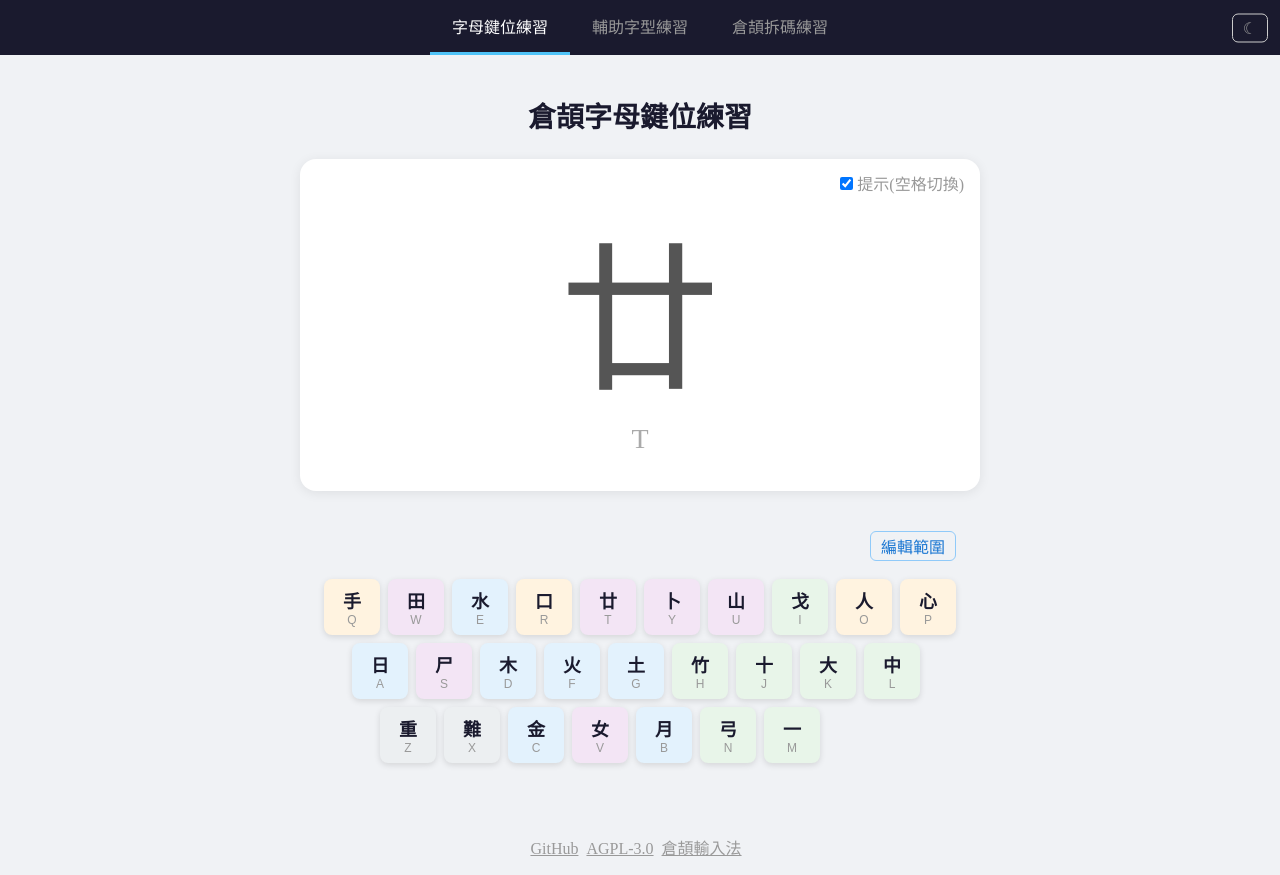
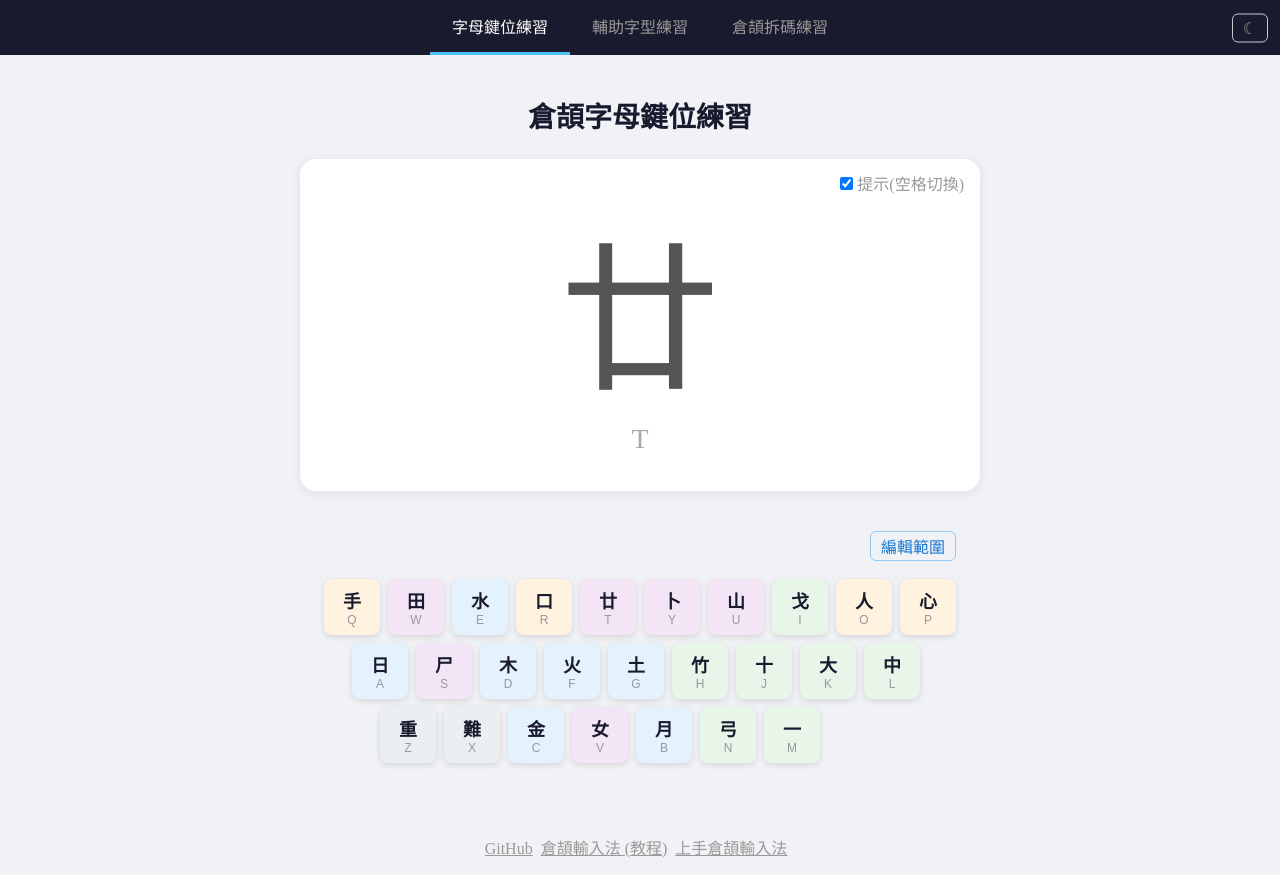
Before and after one commit to Spike-Leung/cangjie-input-method-practice, a React (Vite) app: page /code-practice#/letter-practice in a window 1280 px wide. Built offline with nearby package versions, Linux system fonts and the light colour scheme.

Commit message:
update footer links

```diff
--- a/src/App.tsx
+++ b/src/App.tsx
@@ -64,18 +64,18 @@ export default function App() {
           GitHub
         </a>
         <a
-          href="https://github.com/Spike-Leung/cangjie-input-method-practice/blob/main/LICENSE"
-          target="_blank"
-          rel="noopener noreferrer"
-        >
-          AGPL-3.0
-        </a>
-        <a
           href="https://zh.wikibooks.org/wiki/%E5%80%89%E9%A0%A1%E8%BC%B8%E5%85%A5%E6%B3%95"
           target="_blank"
           rel="noopener noreferrer"
         >
-          倉頡輸入法
+          倉頡輸入法 (教程)
+        </a>
+        <a
+          href="https://taxodium.ink/get-started-with-cangjie-input-method.html"
+          target="_blank"
+          rel="noopener noreferrer"
+        >
+          上手倉頡輸入法
         </a>
       </footer>
     </HashRouter>
```
